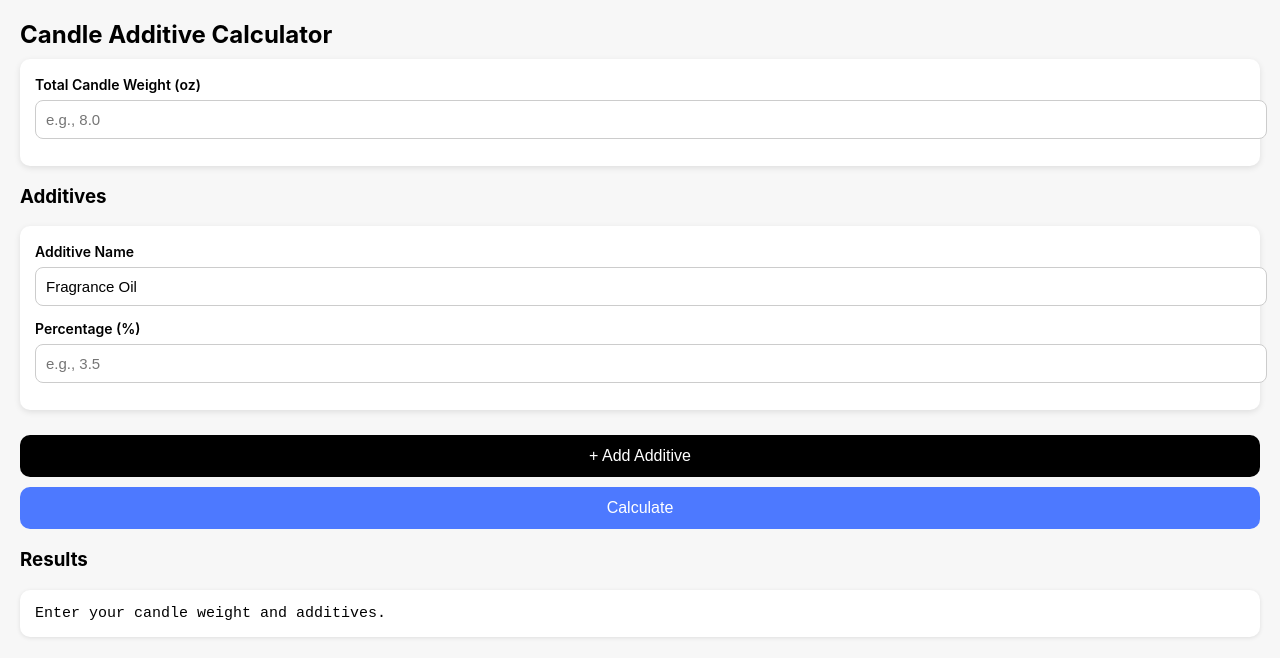
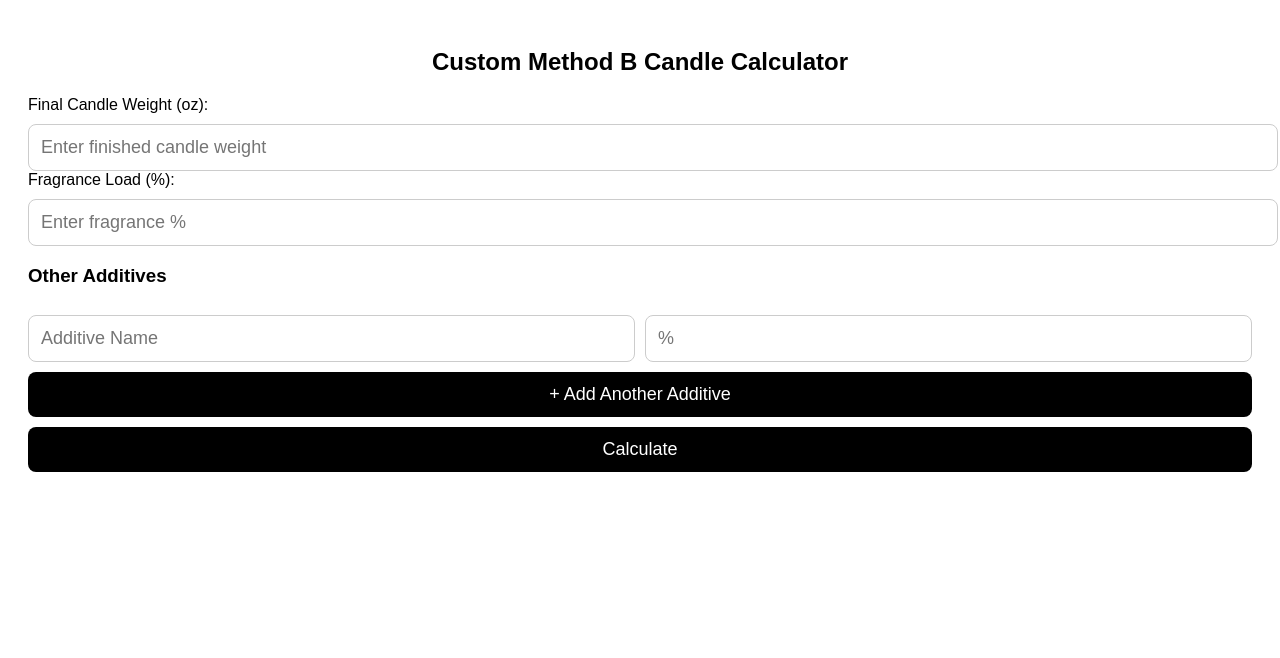
Before and after one commit to Gina1864/Candle-Calculator, a plain HTML site: page index.html in a window 1280 px wide. Drawn offline with Linux system fonts and the light colour scheme.

Commit message:
Update index.html

```diff
--- a/index.html
+++ b/index.html
@@ -1,149 +1,103 @@
 <!DOCTYPE html>
-<html lang="en">
+<html>
 <head>
-<meta charset="UTF-8">
 <meta name="viewport" content="width=device-width, initial-scale=1">
-<title>Candle Calculator</title>
-
+<title>Custom Candle Calculator</title>
 <style>
-    body {
-        font-family: -apple-system, Arial;
-        margin: 20px;
-        background: #f7f7f7;
-    }
-    h2 { margin-bottom: 10px; }
-    .card {
-        background: white;
-        padding: 15px;
-        border-radius: 10px;
-        box-shadow: 0 2px 6px rgba(0,0,0,0.1);
-        margin-bottom: 15px;
-    }
-    label { font-size: 14px; font-weight: 600; }
-    input {
-        width: 100%;
-        padding: 10px;
-        margin-top: 6px;
-        margin-bottom: 12px;
-        border-radius: 8px;
-        border: 1px solid #ccc;
-        font-size: 15px;
-    }
-    button {
-        width: 100%;
-        padding: 12px;
-        border: none;
-        border-radius: 10px;
-        font-size: 16px;
-        margin-top: 10px;
-        cursor: pointer;
-    }
-    #addBtn { background: #000; color: white; }
-    #calcBtn { background: #4d79ff; color: white; }
-    .removeBtn {
-        background: #ff4d4d;
-        color: white;
-        padding: 8px;
-        border-radius: 8px;
-        width: 100%;
-        border: none;
-        margin-top: 5px;
-    }
-    pre {
-        font-size: 15px;
-        background: #fff;
-        padding: 15px;
-        border-radius: 10px;
-        box-shadow: 0 1px 4px rgba(0,0,0,0.1);
-    }
+  body { font-family: Arial; padding: 20px; background: #fff; color: #000; }
+  h2 { text-align: center; }
+  input, button { width: 100%; padding: 12px; font-size: 18px; margin-top: 10px; border-radius: 8px; border: 1px solid #ccc; }
+  button { background: black; color: white; border: none; }
+  .result { margin-top: 20px; font-size: 20px; }
+  .additive { display: flex; gap: 10px; margin-top: 5px; }
+  .additive input { flex: 1; }
 </style>
 </head>
-
 <body>
 
-<h2>Candle Additive Calculator</h2>
+<h2>Custom Method B Candle Calculator</h2>
 
-<div class="card">
-    <label>Total Candle Weight (oz)</label>
-    <input type="number" id="totalWeight" step="0.01" placeholder="e.g., 8.0">
+<label>Final Candle Weight (oz):</label>
+<input id="total" type="number" step="0.01" placeholder="Enter finished candle weight">
+
+<label>Fragrance Load (%):</label>
+<input id="fragrance" type="number" step="0.1" placeholder="Enter fragrance %">
+
+<h3>Other Additives</h3>
+<div id="additives-container">
+  <div class="additive">
+    <input type="text" placeholder="Additive Name" class="additive-name">
+    <input type="number" step="0.01" placeholder="%" class="additive-pct">
+  </div>
 </div>
 
-<h3>Additives</h3>
+<button onclick="addAdditive()">+ Add Another Additive</button>
+<button onclick="calc()">Calculate</button>
 
-<div id="additives"></div>
-
-<button id="addBtn" onclick="addAdditive()">+ Add Additive</button>
-<button id="calcBtn" onclick="calculate()">Calculate</button>
-
-<h3>Results</h3>
-<pre id="results">Enter your candle weight and additives.</pre>
-
+<div class="result" id="output"></div>
 
 <script>
-// Create the fragrance oil slot on load
-window.onload = function() {
-    addAdditive("Fragrance Oil", "");
-};
 
-function addAdditive(defaultName = "", defaultPercent = "") {
-    const container = document.getElementById("additives");
+// No default additives anymore 🚫
+// Only fragrance + user-added additives
 
-    const div = document.createElement("div");
-    div.className = "card additive-row";
-
-    div.innerHTML = `
-        <label>Additive Name</label>
-        <input type="text" class="additive-name" value="${defaultName}" placeholder="e.g., Stearic Acid">
-
-        <label>Percentage (%)</label>
-        <input type="number" class="additive-percent" value="${defaultPercent}" step="0.01" placeholder="e.g., 3.5">
-
-        ${defaultName === "Fragrance Oil" ? "" : `<button class="removeBtn" onclick="this.parentElement.remove()">Remove</button>`}
-    `;
+function addAdditive() {
+  const container = document.getElementById('additives-container');
+  const div = document.createElement('div');
+  div.className = 'additive';
+  div.innerHTML =
+    '<input type="text" placeholder="Additive Name" class="additive-name">' +
+    '<input type="number" step="0.01" placeholder="%" class="additive-pct">';
 
   container.appendChild(div);
 }
 
-function calculate() {
-    const totalWeight = parseFloat(document.getElementById("totalWeight").value);
-    if (!totalWeight) {
-        document.getElementById("results").textContent = "Enter a total candle weight.";
+function calc() {
+  let total = parseFloat(document.getElementById('total').value);
+  if (isNaN(total) || total <= 0) {
+    document.getElementById('output').innerHTML = "Enter a valid weight.";
     return;
   }
 
-    const names = Array.from(document.getElementsByClassName("additive-name"));
-    const percents = Array.from(document.getElementsByClassName("additive-percent"));
+  let fragrancePct = parseFloat(document.getElementById('fragrance').value) || 0;
 
   let additives = [];
-    let percentTotal = 0;
 
-    for (let i = 0; i < names.length; i++) {
-        const name = names[i].value.trim();
-        const percent = parseFloat(percents[i].value);
-
-        if (!name || !percent) continue;
-
-        percentTotal += percent;
-
-        additives.push({
-            name,
-            percent,
-            weight: (percent / 100) * totalWeight
-        });
+  // Include fragrance if entered
+  if (fragrancePct > 0) {
+    additives.push({name: 'Fragrance', pct: fragrancePct});
   }
 
-    const waxPercent = 100 - percentTotal;
-    const waxWeight = (waxPercent / 100) * totalWeight;
+  // Gather custom additives
+  const customNames = document.getElementsByClassName('additive-name');
+  const customPcts = document.getElementsByClassName('additive-pct');
 
-    let output = "";
+  for (let i = 0; i < customNames.length; i++) {
+    let name = customNames[i].value.trim();
+    let pct = parseFloat(customPcts[i].value);
+    if (name && !isNaN(pct) && pct > 0) {
+      additives.push({name, pct});
+    }
+  }
+
+  // Total additive % (converted to decimal)
+  let totalAddPct = additives.reduce((sum, a) => sum + a.pct/100, 0);
+
+  // Method B: Find wax weight
+  let wax = total / (1 + totalAddPct);
+
+  let result = `<b>Wax:</b> ${wax.toFixed(2)} oz<br>`;
+
   additives.forEach(a => {
-        output += `${a.name}: ${a.weight.toFixed(4)} oz (${a.percent}%)\n`;
+    let amt = wax * (a.pct / 100);
+    result += `<b>${a.name} (${a.pct}%):</b> ${amt.toFixed(2)} oz<br>`;
   });
 
-    output += `\nWax: ${waxWeight.toFixed(4)} oz (${waxPercent.toFixed(2)}%)`;
+  result += `<b>Total Finished Weight:</b> ${total.toFixed(2)} oz`;
 
-    document.getElementById("results").textContent = output;
+  document.getElementById('output').innerHTML = result;
 }
+
 </script>
 
 </body>
```
Lines whose indentation alone changed are shown as unchanged.
